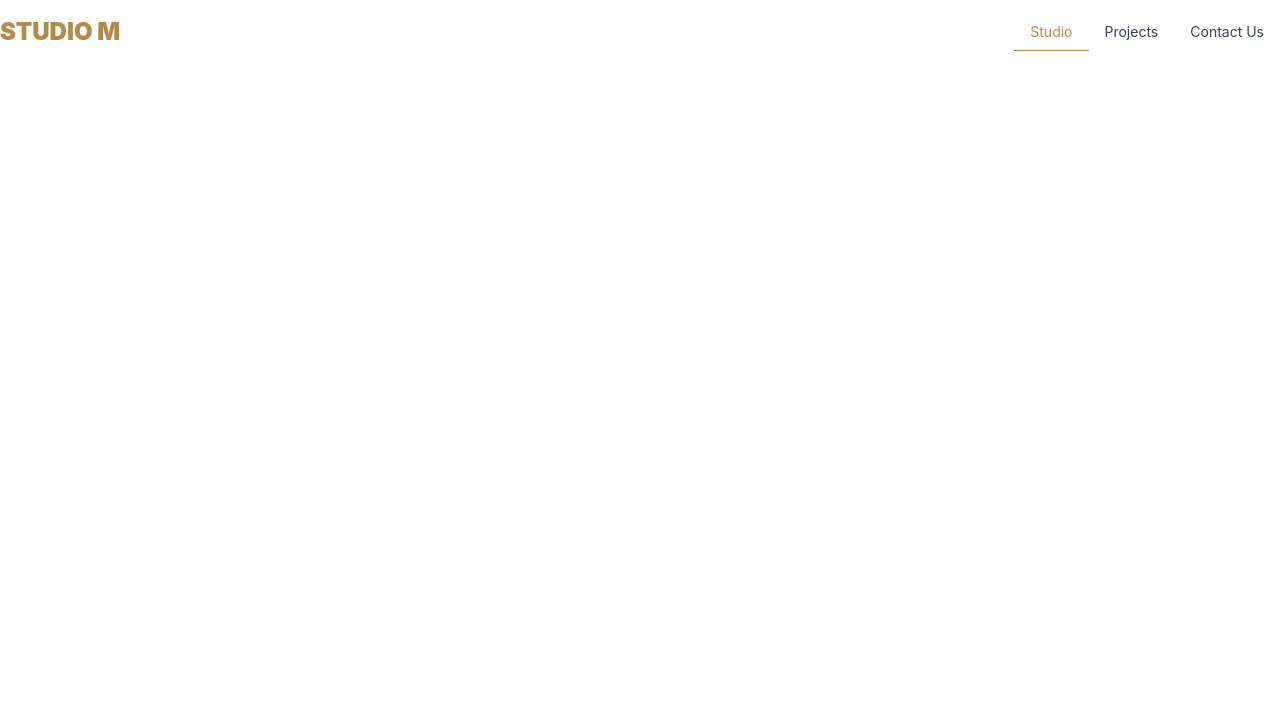
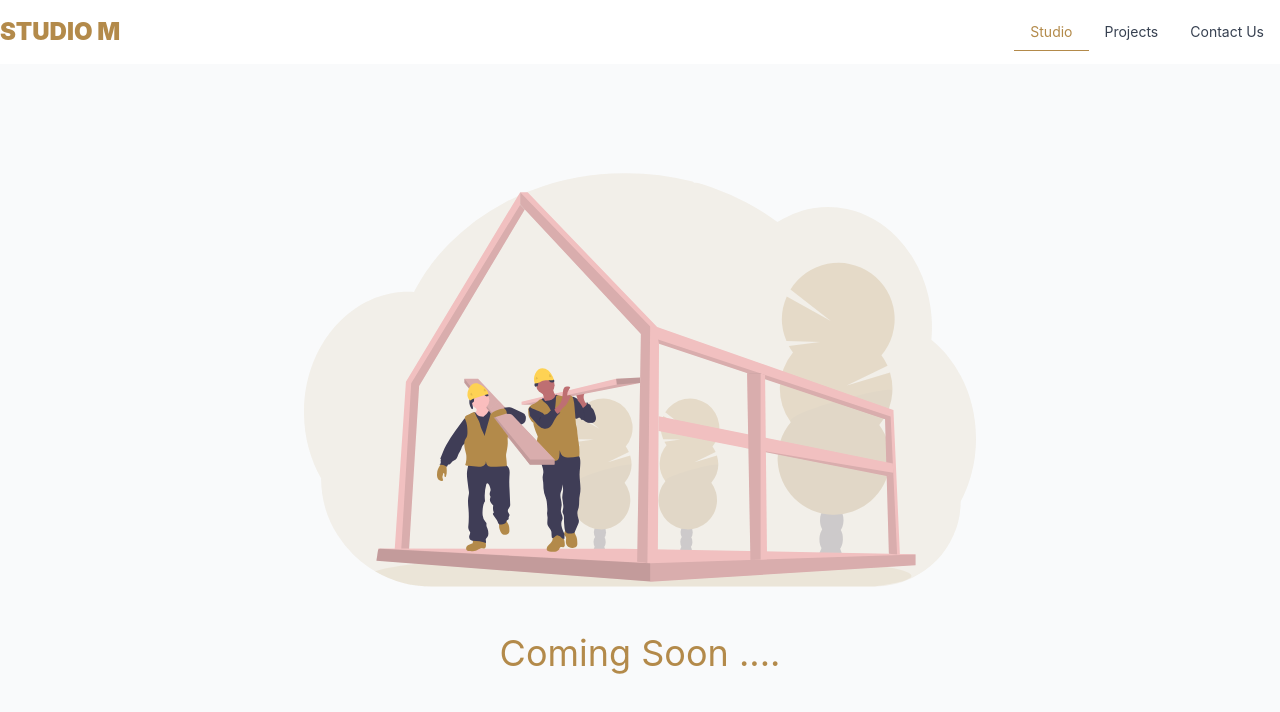
Before and after one commit to shashankshetty1996/studio-m-webisite, a React (Create React App) app: page /studio in a window 1280 px wide. Shown: the top 712 px of the page. Built offline with nearby package versions, Linux system fonts and the light colour scheme.

Commit message:
Coming Soon Screen

```diff
--- a/src/components/loader/Loader.css
+++ b/src/components/loader/Loader.css
@@ -1,3 +1,3 @@
 .global-loader {
-  border-top-color: var(--brand-color);
+  border-top-color: var(--primary-color);
 }
--- a/src/index.css
+++ b/src/index.css
@@ -12,5 +12,9 @@ body {
 }
 
 :root {
-  --brand-color: #b38a4a;
+  --primary-color: #b38a4a;
 }
+
+.text-primary {
+  color: var(--primary-color);
+}
--- /dev/null
+++ b/src/layout/coming-soon/ComingSoon.tsx
@@ -0,0 +1,14 @@
+import { FC } from 'react';
+
+import { ReactComponent as ComingSoonIcon } from '../../assets/icons/coming-soon.svg';
+
+const ComingSoon: FC<{}> = () => {
+	return (
+		<section className="h-full flex items-center justify-center flex-col">
+			<ComingSoonIcon className="h-1/4 md:h-3/5 max-w-xs md:max-w-2xl" />
+			<h1 className="my-8 text-4xl text-primary">Coming Soon ....</h1>
+		</section>
+	);
+};
+
+export default ComingSoon;
--- a/src/layout/index.ts
+++ b/src/layout/index.ts
@@ -1,2 +1,3 @@
-export { default as Footer } from  './footer/Footer';
+export { default as ComingSoon } from './coming-soon/ComingSoon';
+export { default as Footer } from './footer/Footer';
 export { default as Navbar } from './navbar/Navbar'
--- a/src/layout/navbar/Navbar.css
+++ b/src/layout/navbar/Navbar.css
@@ -1,10 +1,10 @@
 .nav-link.active {
   color: white;
-  background-color: var(--brand-color);
+  background-color: var(--primary-color);
 }
 
 .logo {
-  color: var(--brand-color);
+  color: var(--primary-color);
 }
 
 @media (min-width: 768px) {
@@ -15,7 +15,7 @@
   .nav-link:hover,
   .nav-link.active {
     background-color: initial;
-    border-bottom: 1px solid var(--brand-color);
-    color: var(--brand-color);
+    border-bottom: 1px solid var(--primary-color);
+    color: var(--primary-color);
   }
 }
--- a/src/modules/projects/ProjectsMain.tsx
+++ b/src/modules/projects/ProjectsMain.tsx
@@ -1,9 +1,11 @@
 import { FC } from "react";
+
+import { ComingSoon } from '../../layout';
 
 const ProjectsMain: FC<{}> = () => {
   return (
-    <section>
-      <h1>Project screen</h1>
+    <section className="h-screen pt-16 bg-gray-50">
+      <ComingSoon />
     </section>
   );
 };
--- a/src/modules/studio/StudioMain.tsx
+++ b/src/modules/studio/StudioMain.tsx
@@ -1,9 +1,11 @@
 import { FC } from "react";
+
+import { ComingSoon } from '../../layout';
 
 const StudioMain: FC<{}> = () => {
   return (
-    <section>
-      <h1>Studio screen</h1>
+    <section className="h-screen pt-16 bg-gray-50">
+      <ComingSoon />
     </section>
   );
 };
```
Also changed, not shown: package.json (+7 -8 lines), src/assets/icons/coming-soon.svg (added), tailwind.js, 1 other file (tests, documents, lock files or other folders).
